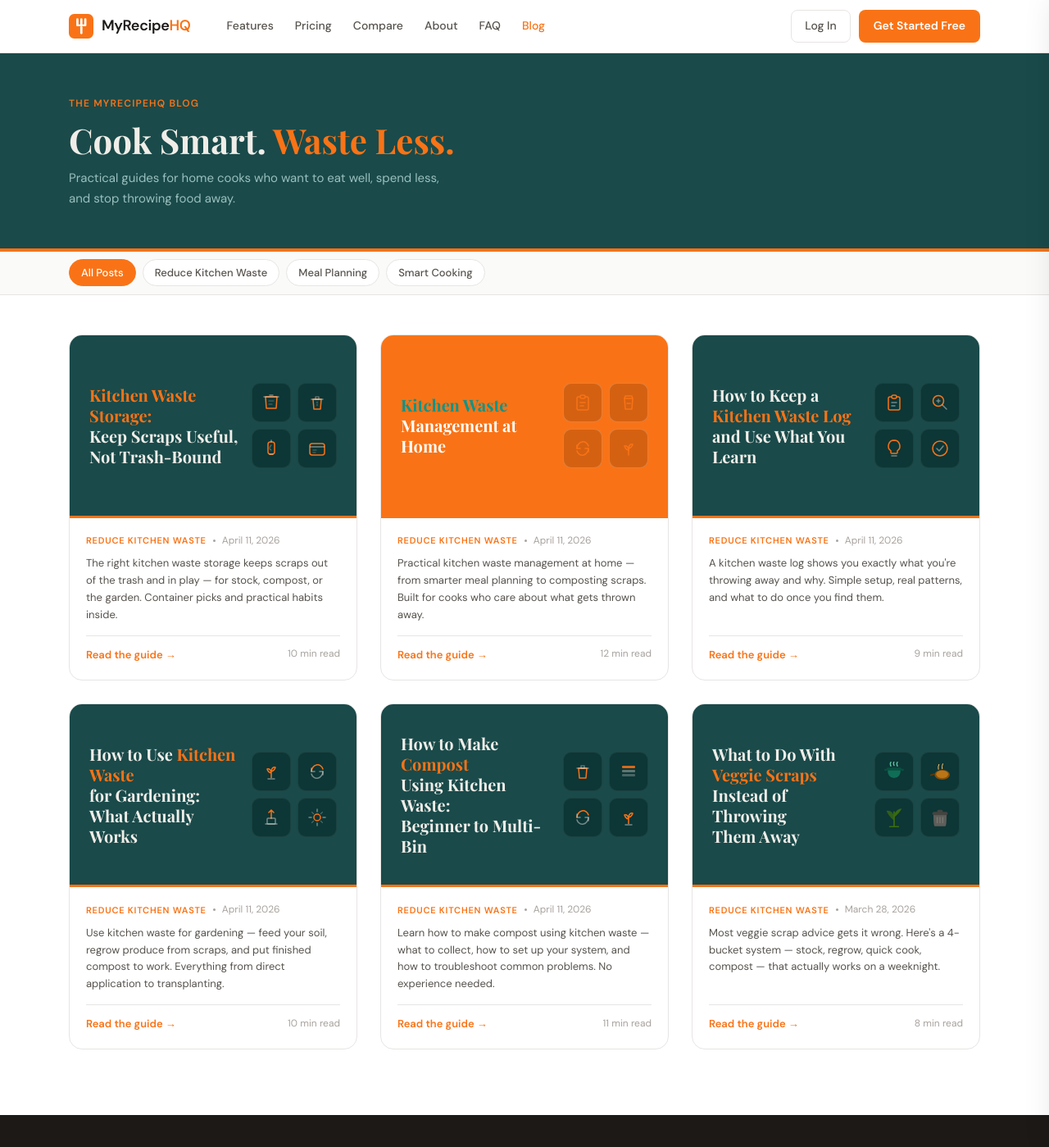
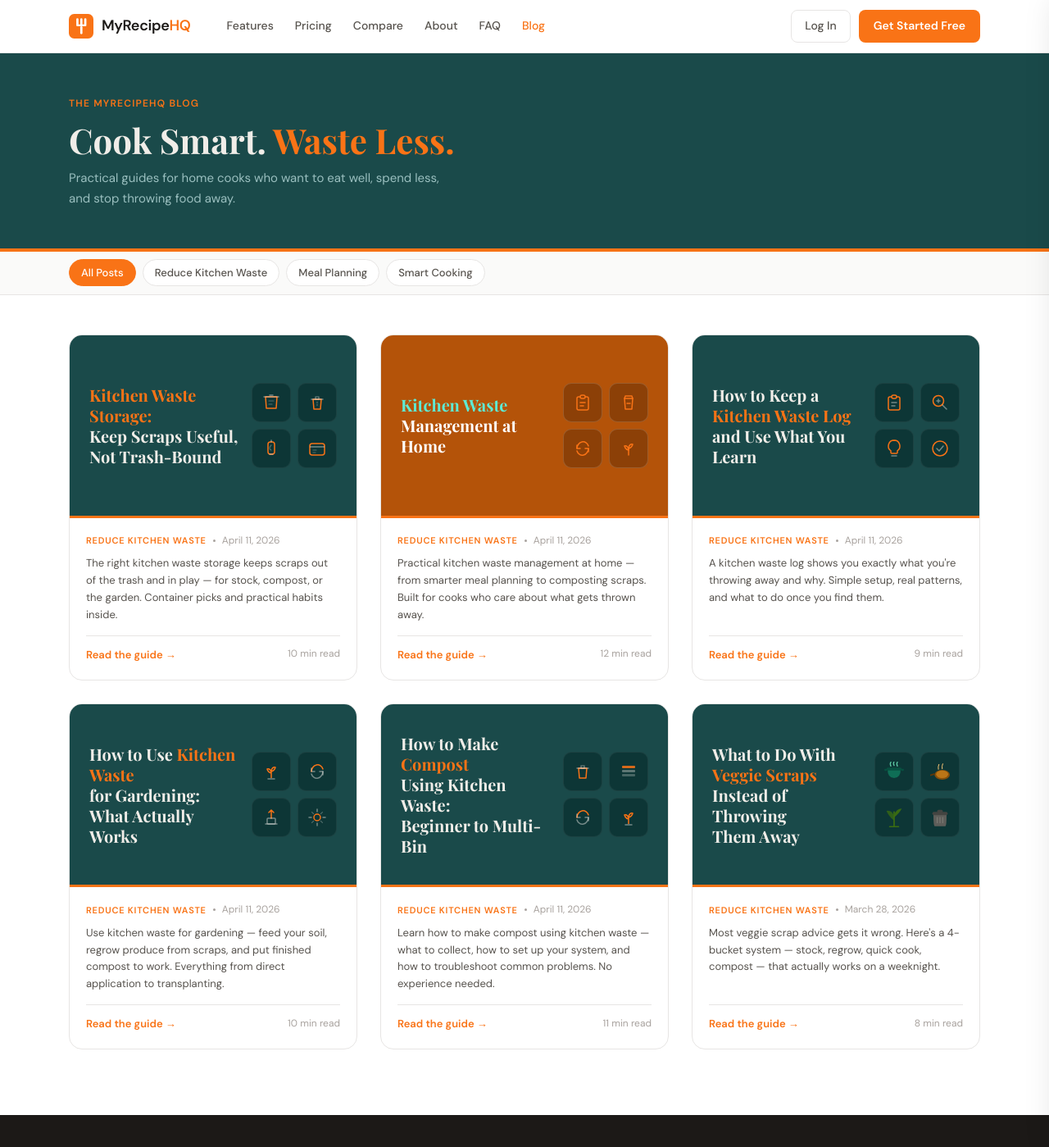
Before and after one commit to bgerlach463/recipehq-site, a Jekyll site: the page built from blog/index.html, in a window 1280 px wide and 1400 px high. Shown: the whole window at 82% size. Built offline with Jekyll 4.4.1, drawn with Linux system fonts in a browser that asks for light colours.

Commit message:
Pillar card: use homepage amber/brown background with bright teal
Replaces the solid orange pillar background with the site's --amber
tone (#B45309) from style.css. Pairs with a brighter teal (#5EEAD4)
for the "Kitchen Waste" highlight so it pops on the warmer background.

Co-Authored-By: Claude Opus 4.6 (1M context) <noreply@anthropic.com>

```diff
--- a/css/blog.css
+++ b/css/blog.css
@@ -57,11 +57,11 @@
   display: flex;
   flex-shrink: 0; overflow: hidden;
 }
-.card-hero.pillar { background: var(--orange); }
+.card-hero.pillar { background: #B45309; }
 .card-hero.pillar .card-hero-title { color: #fff; }
-.card-hero.pillar .card-hero-title .hl { color: #fff7ed; }
-.card-hero.pillar .card-hero-title .hl-teal { color: var(--teal); }
-.card-hero.pillar .icon-mini { background: rgba(0,0,0,0.15); border-color: rgba(255,255,255,0.2); }
+.card-hero.pillar .card-hero-title .hl { color: #FED7AA; }
+.card-hero.pillar .card-hero-title .hl-teal { color: #5EEAD4; }
+.card-hero.pillar .icon-mini { background: rgba(0,0,0,0.22); border-color: rgba(255,255,255,0.15); }
 .card-hero-content {
   display: flex; align-items: center;
   justify-content: space-between; gap: 16px;
```
